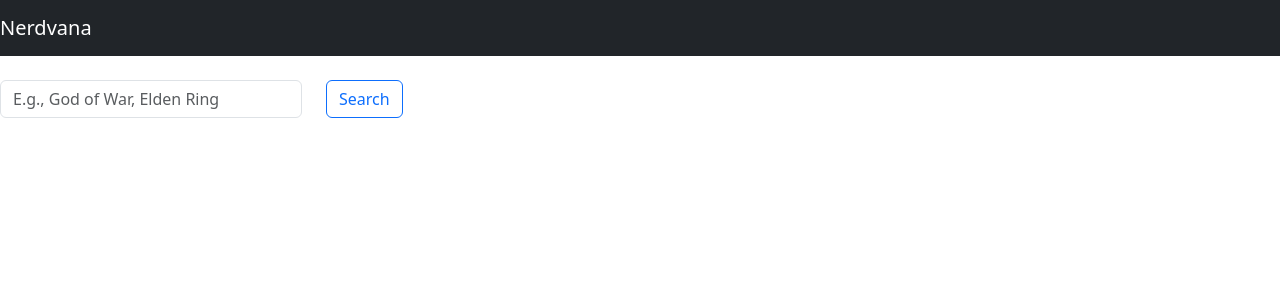
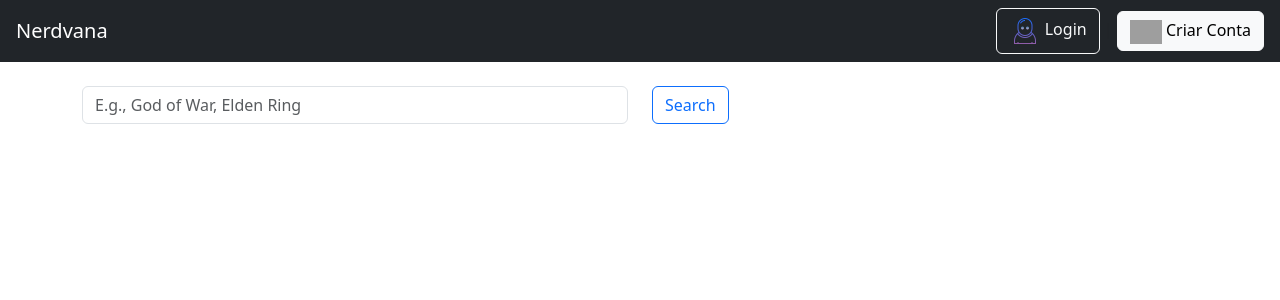
Before and after one commit to Marcostbo/nerdvana-api-frontend, a Vue app in the folder nerdvana/: page / in a window 1280 px wide. Shown: the top 300 px of the page. Built offline with nearby package versions, Linux system fonts and the light colour scheme; grey boxes are pictures that could not be loaded.

Commit message:
Add icon in buttons

```diff
--- a/nerdvana/src/App.vue
+++ b/nerdvana/src/App.vue
@@ -1,16 +1,16 @@
 <template>
   <navbar></navbar>
-  <div class="mt-4 ml-50">
+  <div class="container mt-4">
     <div class="row">
-      <div class="col-md-3">
+      <div class="col">
         <input class="form-control mr-sm-2" type="search" v-model="gameInput" placeholder="E.g., God of War, Elden Ring">
       </div>
-      <div class="col-md-3">
+      <div class="col">
         <button class="btn btn-outline-primary" @click.prevent="fetchGames()">Search</button>
       </div>
     </div>
   </div>
-  <div v-if="this.gamesList.length" class="mt-1">
+  <div v-if="this.gamesList.length" class="container mt-5">
     <div class="row">
       <div class="col-md-2">
         <img class="img-fluid" :src="imagePath" alt="">
@@ -22,9 +22,9 @@
         <p style="text-align: justify;">Descrição: {{ this.gamesList[0].summary }}</p>
       </div>
     </div>
+    <h4 v-if="gamesList.length">Jogos similares a {{ this.gamesList[0].name }}</h4>
+    <li v-for="game in recommendedGames">{{ game.name }} - {{ game.release }}</li>
   </div>
-  <h4 v-if="gamesList.length">Recomendações</h4>
-  <li v-for="game in recommendedGames">{{ game.name }} - {{ game.release }}</li>
 </template>
 
 <script>
--- a/nerdvana/src/components/Navbar.vue
+++ b/nerdvana/src/components/Navbar.vue
@@ -1,7 +1,43 @@
 <template>
-    <nav class="navbar navbar-expand-lg navbar-dark bg-dark">
-        <a class="navbar-brand" href="#">
-            Nerdvana
-        </a>
+    <nav class="navbar navbar-expand-lg navbar-dark bg-dark justify-content-between px-3">
+      <a class="navbar-brand" href="#">
+        Nerdvana
+      </a>
+      <div class="mr-sm-2">
+        <button class="btn btn-outline-light ml-2">
+            <img class="btn-login" :src="loginImage" alt=""> Login
+        </button>
+        |
+        <button class="btn btn-light mr-2">
+            <img class="btn-created" src="https://img.icons8.com/cotton/64/sign-document.png" alt=""> Criar Conta
+        </button>
+      </div>
     </nav>
 </template>
+
+<script>
+
+import login from '@/assets/icons8-customer-64.png';
+
+export default {
+    data() {
+    return {
+      loginImage: login
+    }
+  }
+}
+</script>
+
+<style>
+/* Additional custom styling if needed */
+.btn-login {
+  max-width: 2em; /* Adjust the size as needed */
+  text-align: left;
+  vertical-align: left;
+}
+.btn-created {
+  max-width: 2em; /* Adjust the size as needed */
+  text-align: left;
+  vertical-align: left;
+}
+</style>
```
Also changed, not shown: nerdvana/src/assets/icons8-customer-64.png (added).
